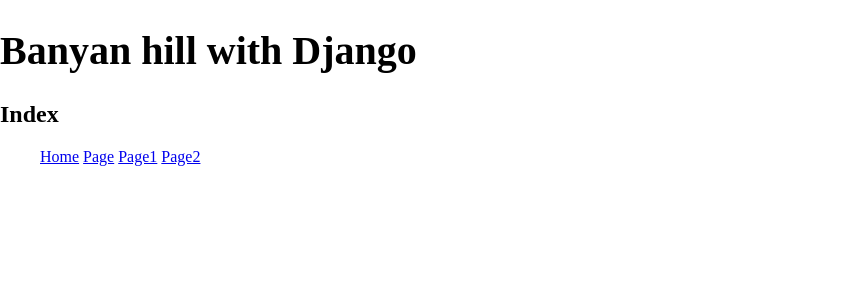
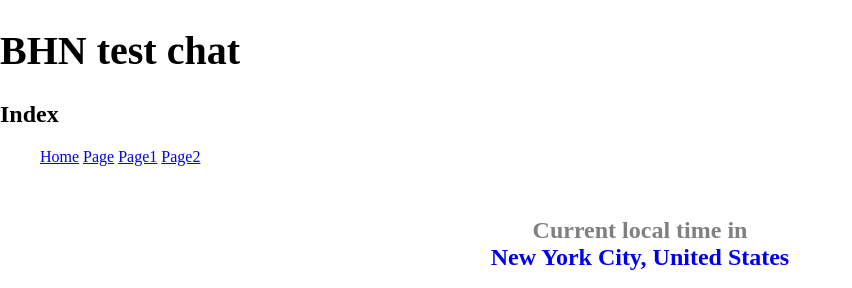
Before and after one commit to ExcellentWish/website-chat, a Django app: page / in a window 1280 px wide. Shown: the top 288 px of the page, without its empty margins (0-852 px from the left). Run offline with Django 4.2, Linux system fonts and the light colour scheme; some libraries are stand-ins or nearby versions.

Commit message:
Add iframe time and update mainjs with seconds

```diff
--- a/static/js/chatbox.js
+++ b/static/js/chatbox.js
@@ -20,6 +20,7 @@ function getTime() {
     let today = new Date();
     hours = today.getHours();
     minutes = today.getMinutes();
+    seconds = today.getSeconds();
 
     if (hours < 10) {
         hours = "0" + hours;
@@ -29,7 +30,11 @@ function getTime() {
         minutes = "0" + minutes;
     }
 
-    let time = hours + ":" + minutes;
+    if (seconds < 10) {
+        seconds = "0" + seconds;
+    }
+
+    let time = hours + ":" + minutes + ":" + seconds;
     return time;
 }
 
--- a/templates/index.html
+++ b/templates/index.html
@@ -13,7 +13,7 @@
 </head>
 <body>
     <header>
-        <h1> Banyan hill with Django</h1>
+        <h1> BHN test chat</h1>
 
         {% block content %}
         <h2>Index</h2>
@@ -29,6 +29,11 @@
     </header>
 
     <main>
+
+
+
+        <div style="text-align:center;padding:1em 0;"> <h2><a style="text-decoration:none;" href="https://www.zeitverschiebung.net/en/city/5128581"><span style="color:gray;">Current local time in</span><br />New York City, United States</a></h2> <iframe src="https://www.zeitverschiebung.net/clock-widget-iframe-v2?language=en&size=large&timezone=America%2FNew_York" width="100%" height="140" frameborder="0" seamless></iframe> </div>
+
              <!-- CHAT BAR BLOCK -->
     <div class="chat-bar-collapsible">
         <button id="chat-button" type="button" class="collapsible">Chat with us!
--- a/web_chat/settings.py
+++ b/web_chat/settings.py
@@ -102,8 +102,7 @@ ASGI_APPLICATION = 'web_chat.asgi.application'
 #     }
 
 DATABASES = {
-    'default':
-    dj_database_url.parse(os.environ.get("DATABASE_URL"))
+    'default': dj_database_url.parse(os.environ.get("DATABASE_URL"))
 }
 
 # Password validation
```
